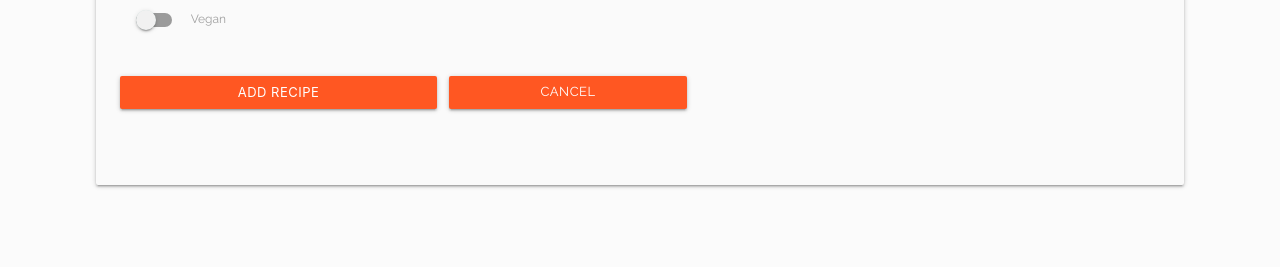
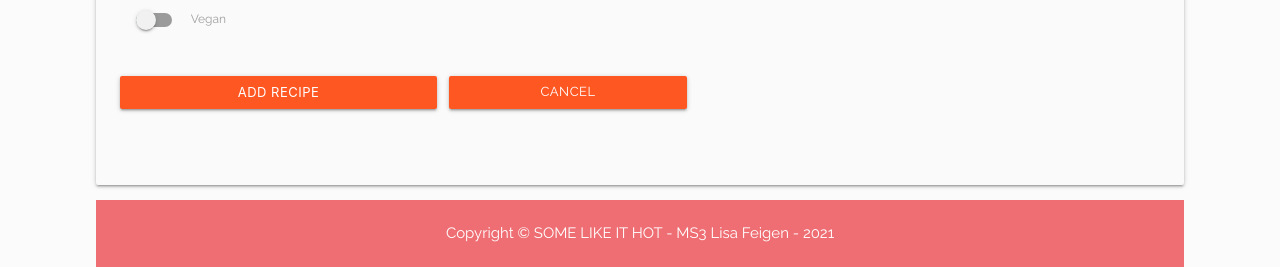
Before and after one commit to lisa1Q84/somelikeithot-recipes, a Flask app: page /add_recipe in a window 1280 px wide. Shown: the part 1324-1591 px from the top of the page. Before the commit the page ends 1512 px from the top, so only its background shows below. Run offline with Flask 2, Linux system fonts and the light colour scheme; data that the repository does not hold is empty; some libraries are stand-ins or nearby versions.

Commit message:
add footer

```diff
--- a/templates/base.html
+++ b/templates/base.html
@@ -19,7 +19,7 @@
 
     <nav class="nav">
         <div class="nav-wrapper">
-            <a href="{{ url_for('get_index') }}" class="brand-logo"> 🌶 SOME LIKE IT HOT </a>
+            <a href="{{ url_for('get_index') }}" class="brand-logo"> 🌶 SOME LIKE IT HOT</a>
             <a href="#" data-target="mobile-demo" class="sidenav-trigger"><i class="material-icons burger">menu</i></a>
             <ul class="right hide-on-med-and-down">
                 <li><a href="{{ url_for('get_index') }}">Home</a></li>
@@ -58,7 +58,7 @@
         {% if messages %}
         {% for message in messages %}
         <div class="row flashes">
-        <h4 class="deep-orange lighten-4 center-align">{{ message }}</h4>
+            <h4 class="teal lighten-2 center-align">{{ message }}</h4>
         </div>
         {% endfor %}
         {% endif %}
@@ -72,6 +72,16 @@
 
     {% endblock %}
 
+
+
+
+    <footer class="page-footer">
+            <p class="m-0 center-align white-text">Copyright &copy; SOME LIKE IT HOT - MS3 Lisa Feigen -  2021</p>
+    </footer>
+
+
+
+
     <script src="https://code.jquery.com/jquery-3.6.0.min.js"
         integrity="sha256-/xUj+3OJU5yExlq6GSYGSHk7tPXikynS7ogEvDej/m4=" crossorigin="anonymous"></script>
     <script src="https://cdnjs.cloudflare.com/ajax/libs/materialize/1.0.0/js/materialize.min.js"></script>
```
Lines whose indentation alone changed are shown as unchanged.
